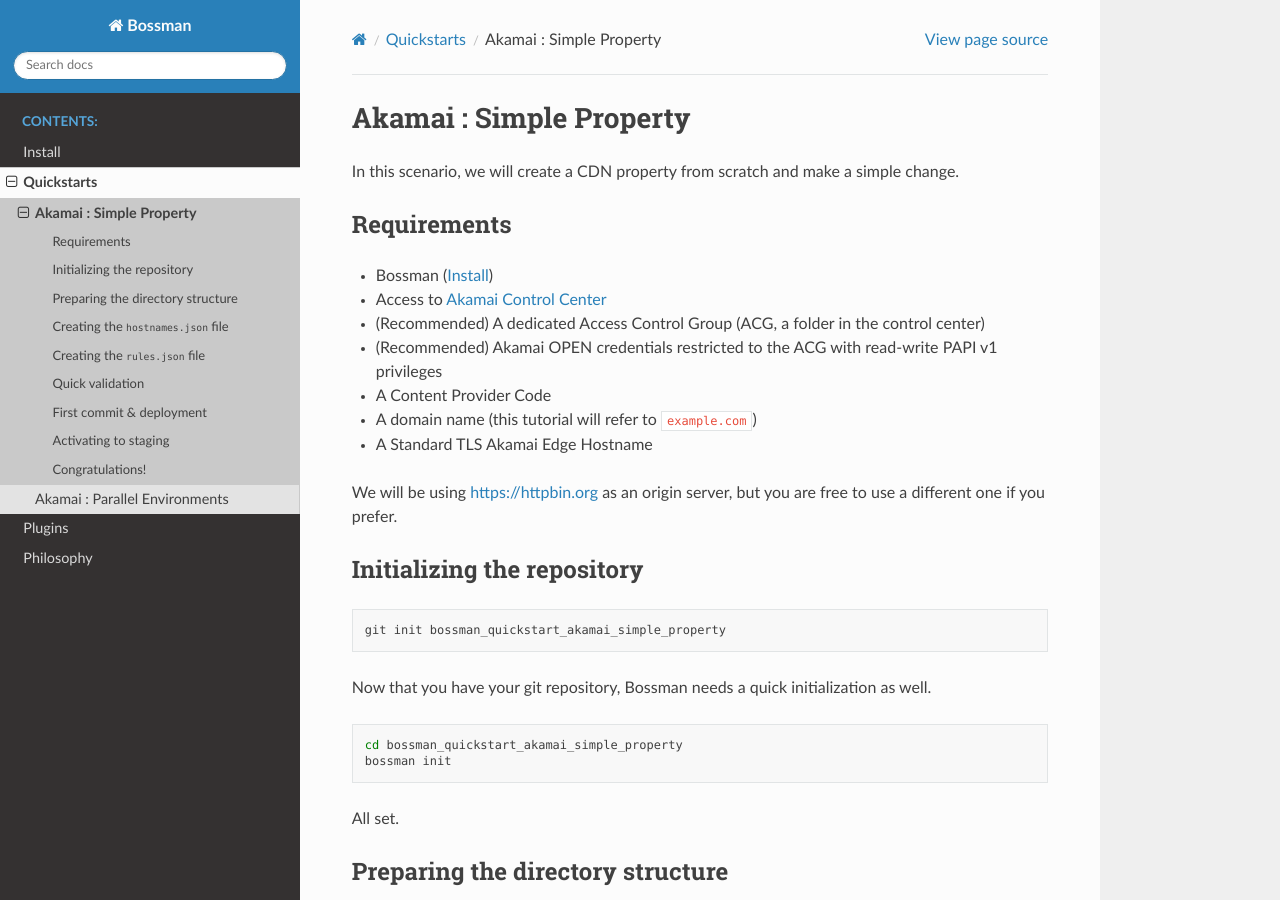
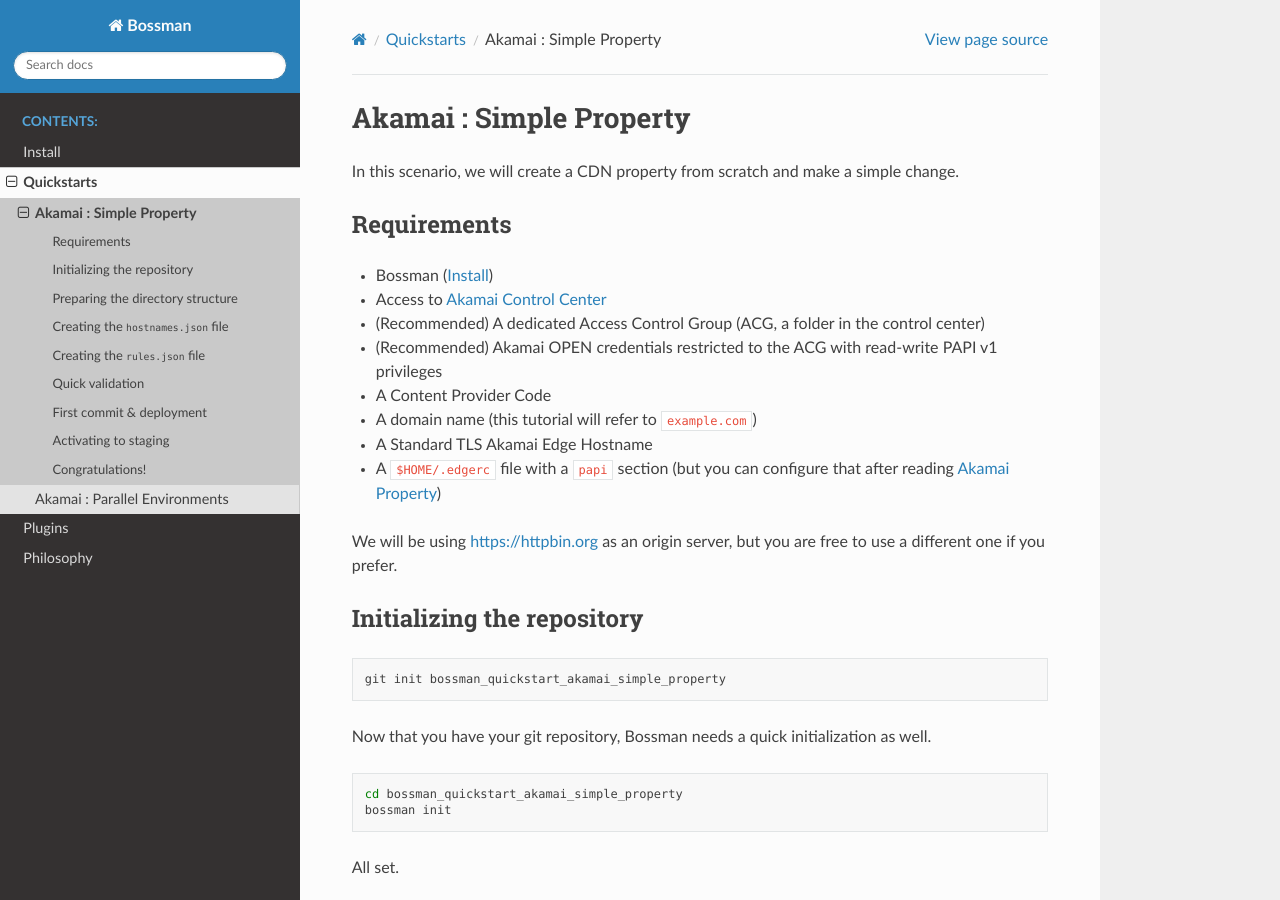
Before and after one commit to ynohat/bossman, a Sphinx documentation site: the page built from docs/quickstarts/akamai/simple_property.rst, in a window 1280 px wide and 900 px high. Built offline with Sphinx 7.4.7 and the Read the Docs theme 2.0.0, drawn with Linux system fonts in a browser that asks for light colours.

Commit message:
docs(quickstarts): add requirement for an .edgerc

```diff
--- a/docs/plugins/akamai/property.rst
+++ b/docs/plugins/akamai/property.rst
@@ -1,3 +1,4 @@
+.. _plugins_akamai_property:
 
 Akamai Property
 ================================
--- a/docs/quickstarts/akamai/simple_property.rst
+++ b/docs/quickstarts/akamai/simple_property.rst
@@ -15,6 +15,7 @@ ____________________________________
 - A Content Provider Code
 - A domain name (this tutorial will refer to ``example.com``)
 - A Standard TLS Akamai Edge Hostname
+- A ``$HOME/.edgerc`` file with a ``papi`` section (but you can configure that after reading :ref:`plugins_akamai_property`)
 
 We will be using `<https://httpbin.org>`_ as an origin server, but you are free to use a different one
 if you prefer.
```
